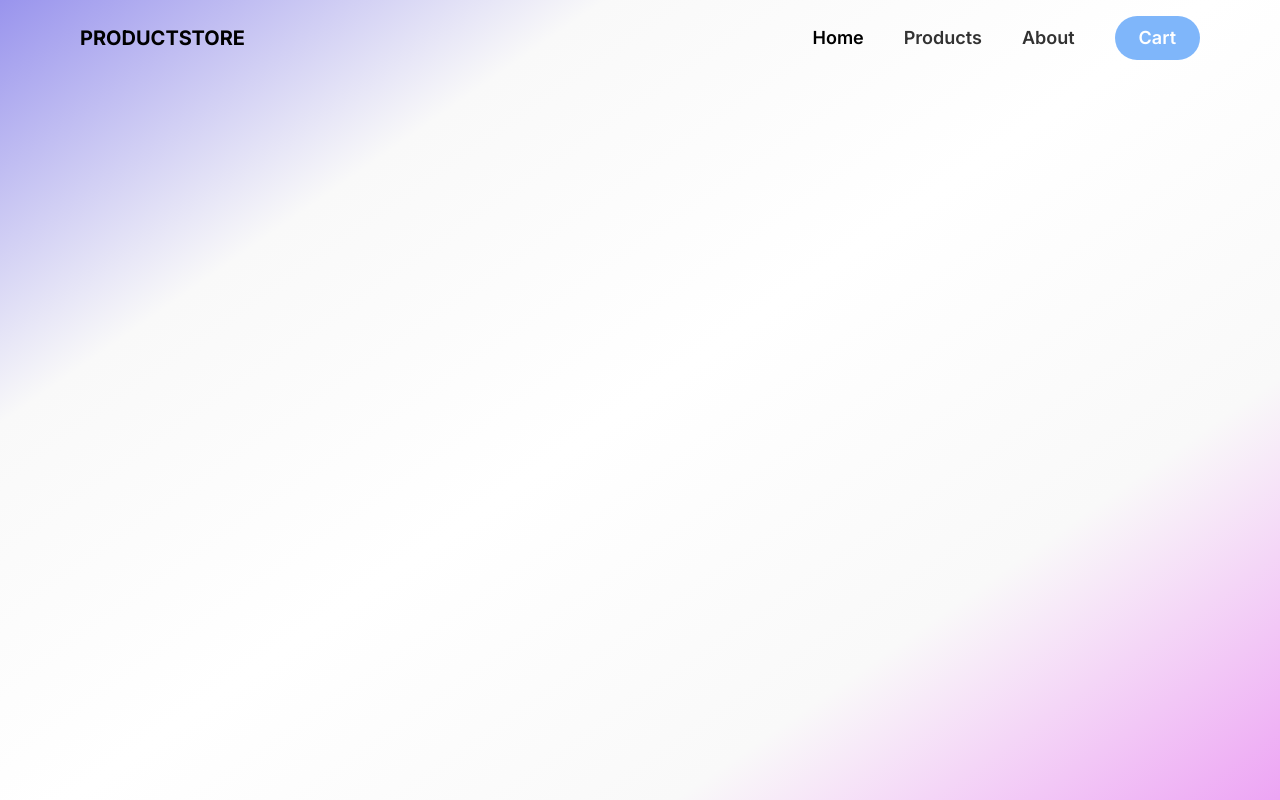
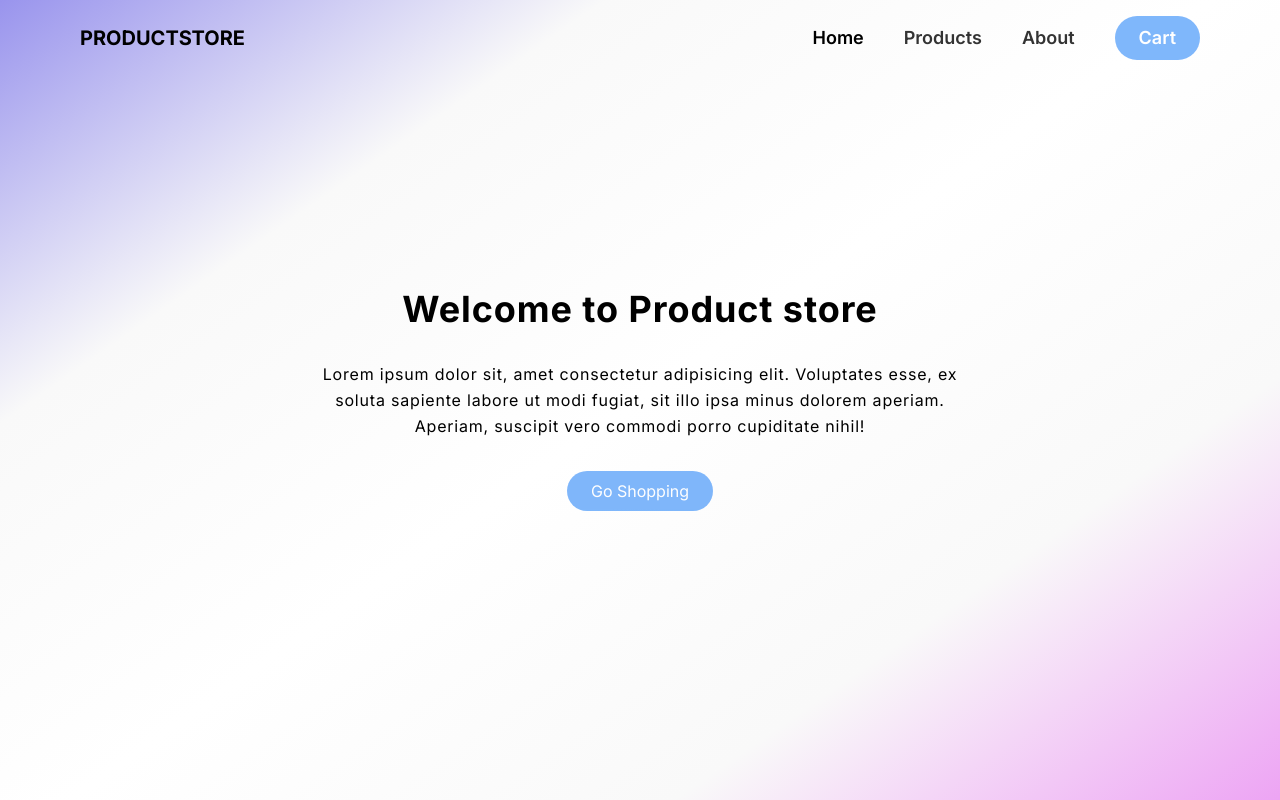
Before and after one commit to Vladyslav-Davydenko/SimpleProductShop, a Next.js app in the folder product-store/: page / in a window 1280 px wide. Built offline with nearby package versions, Linux system fonts and the light colour scheme.

Commit message:
Home Page Simple Styling

```diff
--- a/product-store/src/app/layout.tsx
+++ b/product-store/src/app/layout.tsx
@@ -19,7 +19,9 @@ export default function RootLayout({ children }: LayoutProps) {
     <html lang="en">
       <body className={inter.className}>
         <NavBar />
-        {children}
+        <main className=" h-full flex items-center justify-center flex-col gap-8">
+          {children}
+        </main>
       </body>
     </html>
   );
--- a/product-store/src/app/page.tsx
+++ b/product-store/src/app/page.tsx
@@ -1,3 +1,22 @@
+import Link from "next/link";
+
 export default function Home() {
-  return <></>;
+  return (
+    <>
+      <h1 className=" text-4xl font-bold tracking-wide">
+        Welcome to Product store
+      </h1>
+      <p className="w-[50%] leading-relaxed text-center tracking-wider">
+        Lorem ipsum dolor sit, amet consectetur adipisicing elit. Voluptates
+        esse, ex soluta sapiente labore ut modi fugiat, sit illo ipsa minus
+        dolorem aperiam. Aperiam, suscipit vero commodi porro cupiditate nihil!
+      </p>
+      <Link
+        href={"/products"}
+        className=" opacity-80 hover:opacity-100 transition-opacity duration-300 bg-blue-400 rounded-full px-6 py-2 text-white"
+      >
+        Go Shopping
+      </Link>
+    </>
+  );
 }
--- /dev/null
+++ b/product-store/src/app/products/page.tsx
@@ -0,0 +1,3 @@
+export default function Products() {
+  return <p>Products Page</p>;
+}
--- a/product-store/src/app/ui/navigation/NavBar.tsx
+++ b/product-store/src/app/ui/navigation/NavBar.tsx
@@ -14,7 +14,7 @@ const links = [
 export default function NavBar() {
   const pathName = usePathname();
   return (
-    <nav className="flex justify-between items-center py-4 px-20">
+    <nav className="flex justify-between items-center py-4 px-20 fixed right-0 left-0">
       <div>
         <p className=" uppercase text-xl font-bold">ProductStore</p>
       </div>
```
